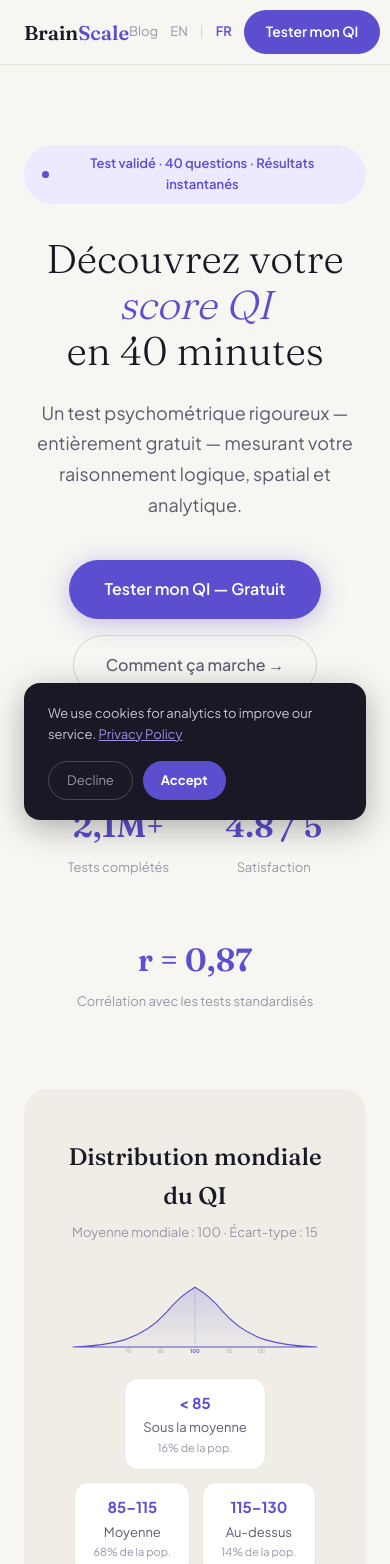
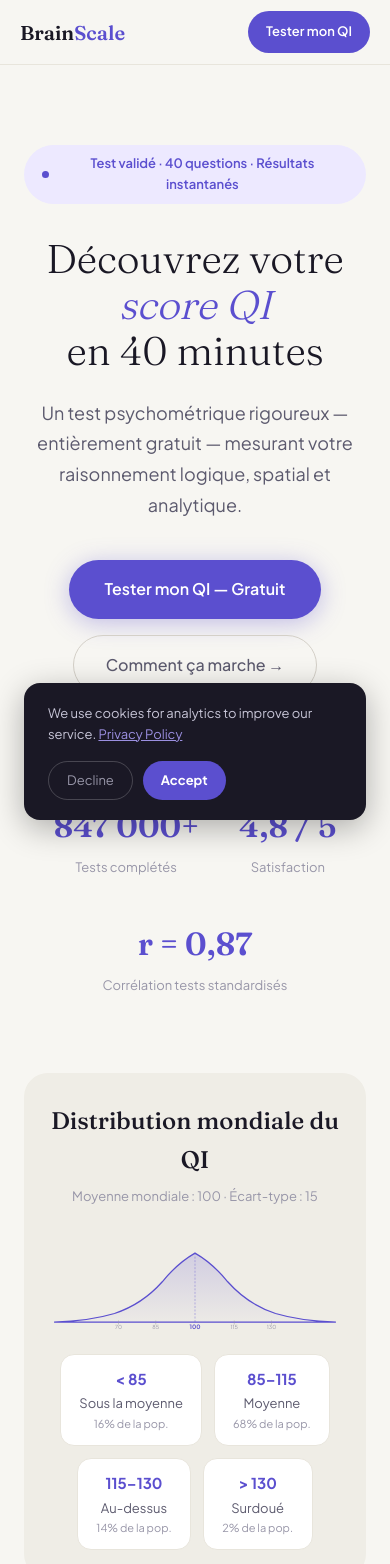
Before and after one commit to devbrainscale/brainscale, a Next.js app: page /fr in a window 390 px wide. Shown: the top 1564 px of the page. Built offline with nearby package versions, Linux system fonts and the light colour scheme.

Commit message:
fix: FR page responsive nav, stats cohérence, badge témoignage

```diff
--- a/src/app/fr/page.tsx
+++ b/src/app/fr/page.tsx
@@ -92,16 +92,16 @@ export default function FrHomePage() {
 
       {/* NAV */}
       <nav style={{ backgroundColor: "#F7F6F2", borderBottom: "1px solid #E8E5DC", position: "sticky", top: 0, zIndex: 50 }}>
-        <div style={{ maxWidth: "1100px", margin: "0 auto", padding: "0 24px", height: "64px", display: "flex", alignItems: "center", justifyContent: "space-between" }}>
-          <Link href="/fr" style={{ fontFamily: "var(--font-display, serif)", fontSize: "20px", fontWeight: 600, color: "#1A1825", textDecoration: "none" }}>
+        <div style={{ maxWidth: "1100px", margin: "0 auto", padding: "0 20px", height: "64px", display: "flex", alignItems: "center", justifyContent: "space-between", gap: "12px" }}>
+          <Link href="/fr" style={{ fontFamily: "var(--font-display, serif)", fontSize: "20px", fontWeight: 600, color: "#1A1825", textDecoration: "none", flexShrink: 0 }}>
             Brain<span style={{ color: "#5B4FCF" }}>Scale</span>
           </Link>
-          <div style={{ display: "flex", alignItems: "center", gap: "12px" }}>
-            <Link href="/fr/blog" style={{ fontSize: "13px", color: "#9896A8", textDecoration: "none" }}>Blog</Link>
-            <Link href="/" style={{ fontSize: "13px", color: "#9896A8", textDecoration: "none" }}>EN</Link>
-            <span style={{ fontSize: "13px", color: "#D4D0C8" }}>|</span>
-            <span style={{ fontSize: "13px", color: "#5B4FCF", fontWeight: 600 }}>FR</span>
-            <Link href="/fr/test" style={{ backgroundColor: "#5B4FCF", color: "#fff", padding: "10px 22px", borderRadius: "999px", fontSize: "14px", fontWeight: 600, textDecoration: "none", whiteSpace: "nowrap" }}>
+          <div style={{ display: "flex", alignItems: "center", gap: "10px", minWidth: 0 }}>
+            <Link href="/fr/blog" className="fr-nav-blog" style={{ fontSize: "13px", color: "#9896A8", textDecoration: "none", whiteSpace: "nowrap" }}>Blog</Link>
+            <Link href="/" className="fr-nav-lang" style={{ fontSize: "13px", color: "#9896A8", textDecoration: "none" }}>EN</Link>
+            <span className="fr-nav-lang" style={{ fontSize: "13px", color: "#D4D0C8" }}>|</span>
+            <span className="fr-nav-lang" style={{ fontSize: "13px", color: "#5B4FCF", fontWeight: 600 }}>FR</span>
+            <Link href="/fr/test" style={{ backgroundColor: "#5B4FCF", color: "#fff", padding: "10px 18px", borderRadius: "999px", fontSize: "13px", fontWeight: 600, textDecoration: "none", whiteSpace: "nowrap", flexShrink: 0 }}>
               Tester mon QI
             </Link>
           </div>
@@ -135,11 +135,11 @@ export default function FrHomePage() {
             </a>
           </div>
 
-          <div style={{ display: "flex", justifyContent: "center", gap: "56px", marginTop: "64px", paddingTop: "40px", borderTop: "1px solid #E8E5DC", flexWrap: "wrap" }}>
+          <div style={{ display: "flex", justifyContent: "center", gap: "40px", marginTop: "64px", paddingTop: "40px", borderTop: "1px solid #E8E5DC", flexWrap: "wrap" }}>
             {[
-              { value: "2,1M+", label: "Tests complétés" },
-              { value: "4.8 / 5", label: "Satisfaction" },
-              { value: "r = 0,87", label: "Corrélation avec les tests standardisés" },
+              { value: "847 000+", label: "Tests complétés" },
+              { value: "4,8 / 5", label: "Satisfaction" },
+              { value: "r = 0,87", label: "Corrélation tests standardisés" },
             ].map((s) => (
               <div key={s.label} style={{ textAlign: "center" }}>
                 <div style={{ fontFamily: "var(--font-display, serif)", fontSize: "32px", fontWeight: 600, color: "#5B4FCF" }}>{s.value}</div>
@@ -152,7 +152,7 @@ export default function FrHomePage() {
 
       {/* BELL CURVE */}
       <section style={{ padding: "16px 24px 48px" }}>
-        <div style={{ maxWidth: "720px", margin: "0 auto", backgroundColor: "#EFEDE6", borderRadius: "24px", padding: "48px 40px", textAlign: "center" }}>
+        <div style={{ maxWidth: "720px", margin: "0 auto", backgroundColor: "#EFEDE6", borderRadius: "24px", padding: "clamp(28px, 5vw, 48px) clamp(20px, 5vw, 40px)", textAlign: "center" }}>
           <h2 style={{ fontFamily: "var(--font-display, serif)", fontSize: "24px", fontWeight: 500, color: "#1A1825", marginBottom: "6px" }}>
             Distribution mondiale du QI
           </h2>
@@ -207,7 +207,7 @@ export default function FrHomePage() {
             {[
               { num: "01", title: "Raisonnement matriciel", desc: "Identifiez des patterns visuels et complétez des séquences logiques — le cœur de la mesure du QI fluide." },
               { num: "02", title: "Logique analytique", desc: "Problèmes de déduction, séries numériques et analogies verbales pour évaluer le raisonnement cristallisé." },
-              { num: "03", title: "Score calibré", desc: "Votre résultat est normalisé sur notre base de 2,1M+ participants pour une comparaison précise." },
+              { num: "03", title: "Score calibré", desc: "Votre résultat est normalisé sur notre base de 847 000+ participants pour une comparaison précise." },
             ].map((c) => (
               <div key={c.num} style={{ backgroundColor: "#fff", border: "1px solid #E8E5DC", borderRadius: "20px", padding: "36px 32px", boxShadow: "0 2px 12px rgba(26,24,37,0.06)" }}>
                 <div style={{ fontSize: "11px", fontWeight: 800, letterSpacing: "3px", color: "#5B4FCF", marginBottom: "16px" }}>{c.num}</div>
@@ -331,6 +331,7 @@ export default function FrHomePage() {
               De vrais scores, de vraies <em style={{ color: "#5B4FCF", fontStyle: "italic" }}>personnes</em>
             </h2>
             <p style={{ fontSize: "16px", color: "#9896A8" }}>847 000+ tests complétés · Reconnu dans le monde entier</p>
+
           </div>
 
           <div style={{ display: "grid", gridTemplateColumns: "repeat(auto-fit, minmax(300px, 1fr))", gap: "24px" }}>
@@ -365,12 +366,12 @@ export default function FrHomePage() {
             ].map((t) => (
               <div key={t.name} style={{ backgroundColor: "#fff", border: "1px solid #E8E5DC", borderRadius: "20px", overflow: "hidden", boxShadow: "0 2px 16px rgba(26,24,37,0.06)", display: "flex", flexDirection: "column" }}>
                 {/* Score header — miroir de /fr/results */}
-                <div style={{ padding: "28px 28px 20px", borderBottom: "1px solid #E8E5DC", display: "flex", alignItems: "center", justifyContent: "space-between" }}>
-                  <div style={{ fontFamily: "var(--font-display, serif)", fontSize: "52px", fontWeight: 300, color: "#5B4FCF", lineHeight: 1 }}>
+                <div style={{ padding: "24px 24px 18px", borderBottom: "1px solid #E8E5DC", display: "flex", alignItems: "center", justifyContent: "space-between", gap: "12px" }}>
+                  <div style={{ fontFamily: "var(--font-display, serif)", fontSize: "52px", fontWeight: 300, color: "#5B4FCF", lineHeight: 1, flexShrink: 0 }}>
                     {t.score}
                   </div>
-                  <div style={{ textAlign: "right" }}>
-                    <div style={{ display: "inline-block", backgroundColor: t.labelColor, color: "#fff", padding: "5px 14px", borderRadius: "999px", fontSize: "11px", fontWeight: 700, letterSpacing: "0.5px", marginBottom: "6px" }}>
+                  <div style={{ textAlign: "right", minWidth: 0 }}>
+                    <div style={{ display: "inline-block", backgroundColor: t.labelColor, color: "#fff", padding: "5px 12px", borderRadius: "999px", fontSize: "10px", fontWeight: 700, letterSpacing: "0.3px", marginBottom: "6px", maxWidth: "140px", textAlign: "center" }}>
                       {t.label}
                     </div>
                     <div style={{ fontSize: "11px", color: "#9896A8", fontWeight: 600, letterSpacing: "1.5px", textTransform: "uppercase" }}>Score QI</div>
@@ -406,7 +407,7 @@ export default function FrHomePage() {
             <em style={{ color: "#9B8FE0", fontStyle: "italic" }}>votre potentiel ?</em>
           </h2>
           <p style={{ fontSize: "17px", color: "#9896A8", marginBottom: "40px" }}>
-            Rejoignez 2,1M+ personnes qui ont déjà découvert leur QI. Gratuit, rapide, sans inscription.
+            Rejoignez 847 000+ personnes qui ont déjà découvert leur QI. Gratuit, rapide, sans inscription.
           </p>
           <Link href="/fr/test" style={{ backgroundColor: "#5B4FCF", color: "#fff", padding: "18px 36px", borderRadius: "999px", fontSize: "16px", fontWeight: 600, textDecoration: "none", boxShadow: "0 4px 32px rgba(91,79,207,0.5)", display: "inline-block" }}>
             Commencer le test — Gratuit
@@ -429,6 +430,17 @@ export default function FrHomePage() {
         <p style={{ fontSize: "12px", color: "#9896A8" }}>© 2026 BrainScale · Test psychométrique gratuit</p>
       </footer>
 
+      {/* Responsive styles */}
+      <style>{`
+        @media (max-width: 480px) {
+          .fr-nav-blog { display: none !important; }
+          .fr-nav-lang { display: none !important; }
+        }
+        @media (max-width: 640px) {
+          .fr-nav-blog { display: none !important; }
+        }
+      `}</style>
+
       {/* FAQ Schema.org */}
       <script
         type="application/ld+json"
```
